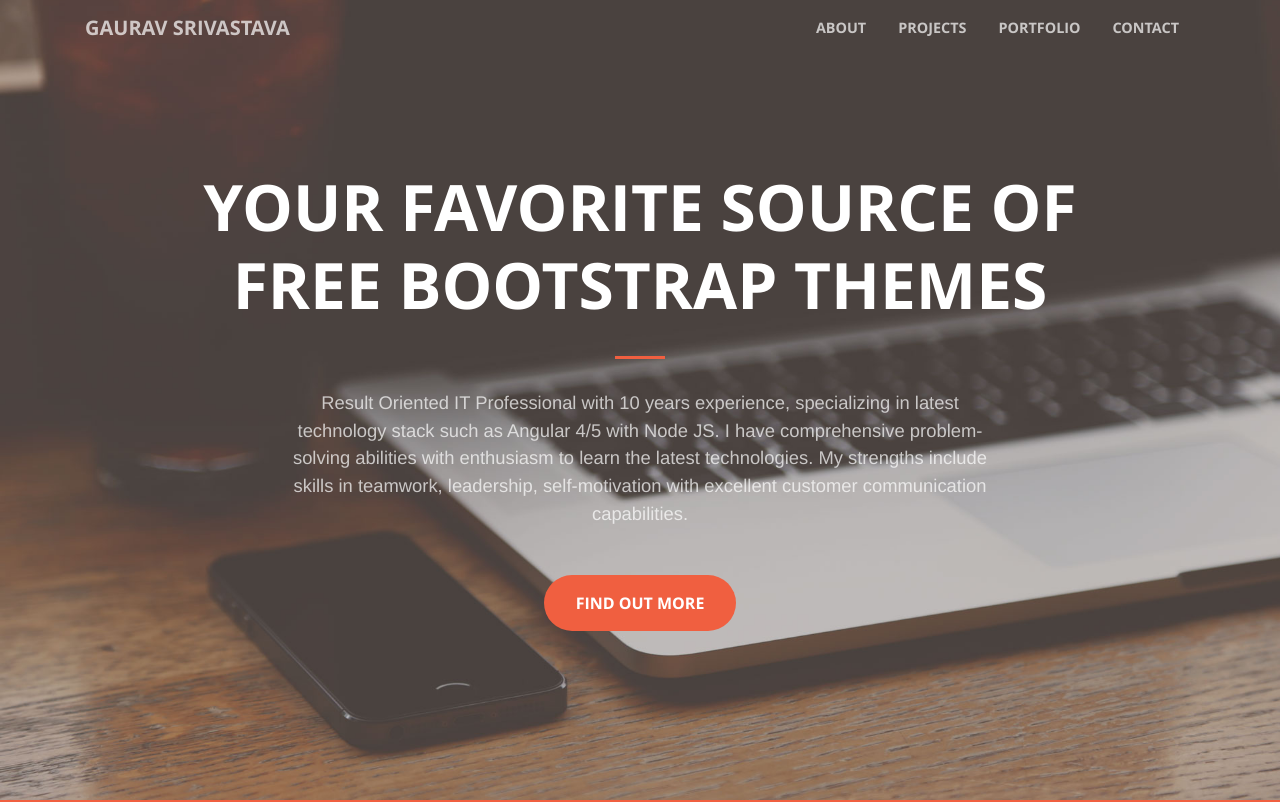
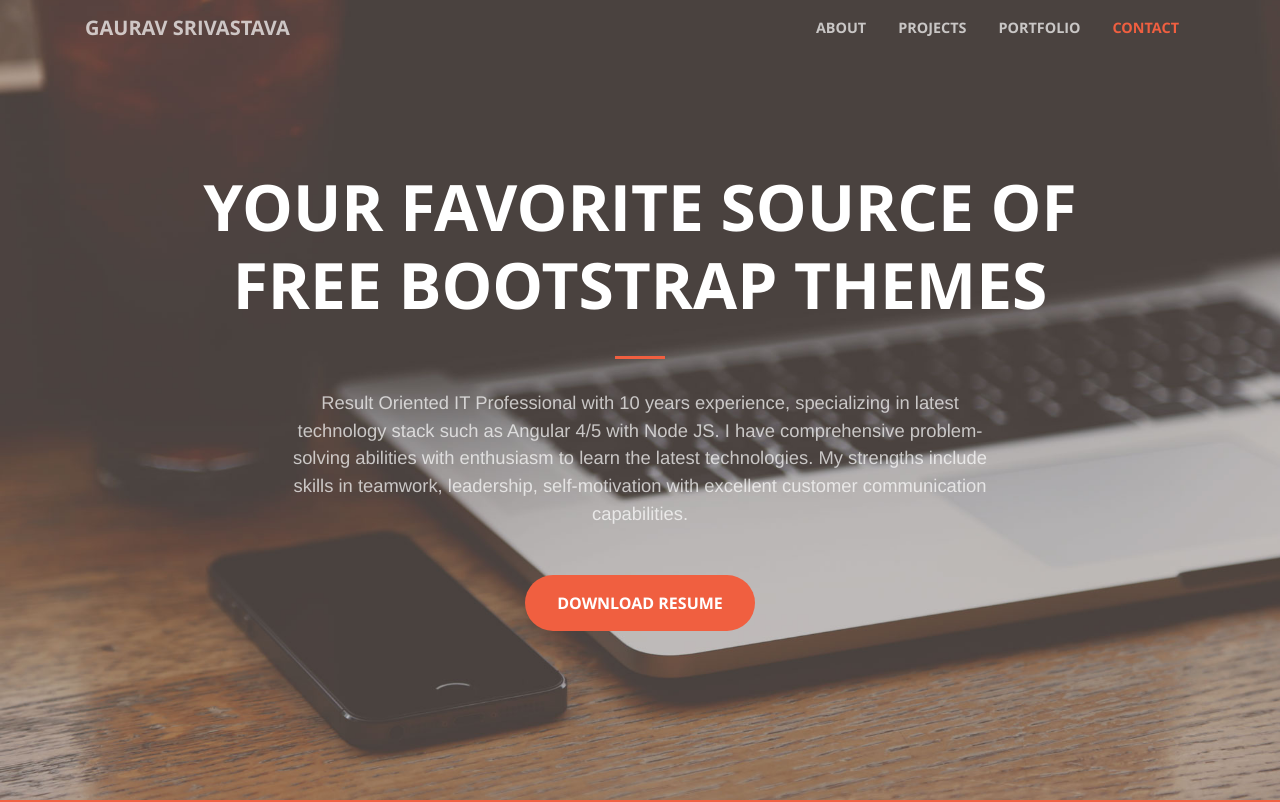
Before and after one commit to gauravjss/gaurav-srivastava, an Angular app: page / in a window 1280 px wide. Shown: the top 802 px of the page. Built offline with nearby package versions, Linux system fonts and the light colour scheme; a web font is replaced by a local one.

Commit message:
Deploy to Heroku

```diff
--- a/src/app/app.component.html
+++ b/src/app/app.component.html
@@ -39,7 +39,7 @@
           Result Oriented IT Professional with 10 years experience, specializing in latest technology stack such as Angular 4/5 with Node JS.
           I have comprehensive problem-solving abilities with enthusiasm to learn the latest technologies.
           My strengths include skills in teamwork, leadership, self-motivation with excellent customer communication capabilities.</p>
-        <a class="btn btn-primary btn-xl js-scroll-trigger" href="#about">Find Out More</a>
+        <a class="btn btn-primary btn-xl js-scroll-trigger" (click)="downloadResume()">Download Resume</a>
       </div>
     </div>
   </div>
--- a/src/app/app.component.ts
+++ b/src/app/app.component.ts
@@ -7,4 +7,8 @@ import { Component } from '@angular/core';
 })
 export class AppComponent {
   title = 'app';
+
+  downloadResume(){
+
+  }
 }
--- /dev/null
+++ b/src/assets/js/creative.min.js
@@ -0,0 +1,3 @@
+(function($){"use strict";$('a.js-scroll-trigger[href*="#"]:not([href="#"])').click(function(){if(location.pathname.replace(/^\//,'')==this.pathname.replace(/^\//,'')&&location.hostname==this.hostname){var target=$(this.hash);target=target.length?target:$('[name='+this.hash.slice(1)+']');if(target.length){if(target.offset()==undefined){var ypos=target.pageY-$('#canvas').offset().top;console.log(ypos,'target');$('html, body').animate({scrollTop:(ypos-57)},1000,"easeInOutExpo")}else{$('html, body').animate({scrollTop:(target.offset().top-57)},1000,"easeInOutExpo")}
+  return!1}}});$('.js-scroll-trigger').click(function(){$('.navbar-collapse').collapse('hide')});$('body').scrollspy({target:'#mainNav',offset:57});var navbarCollapse=function(){if($("#mainNav").offset()==undefined){var ypos=$("#mainNav").pageY-$('#canvas').offset().top;console.log(ypos,'mainnav');if(ypos>100){$("#mainNav").addClass("navbar-shrink")}else{$("#mainNav").removeClass("navbar-shrink")}}
+else{if($("#mainNav").offset().top>100){$("#mainNav").addClass("navbar-shrink")}else{$("#mainNav").removeClass("navbar-shrink")}}};navbarCollapse();$(window).scroll(navbarCollapse);window.sr=ScrollReveal();sr.reveal('.sr-icons',{duration:600,scale:0.3,distance:'0px'},200);sr.reveal('.sr-button',{duration:1000,delay:200});sr.reveal('.sr-contact',{duration:600,scale:0.3,distance:'0px'},300);$('.popup-gallery').magnificPopup({delegate:'a',type:'image',tLoading:'Loading image #%curr%...',mainClass:'mfp-img-mobile',gallery:{enabled:!0,navigateByImgClick:!0,preload:[0,1]},image:{tError:'<a href="%url%">The image #%curr%</a> could not be loaded.'}})})(jQuery)
```
Also changed, not shown: .angular-cli.json.
